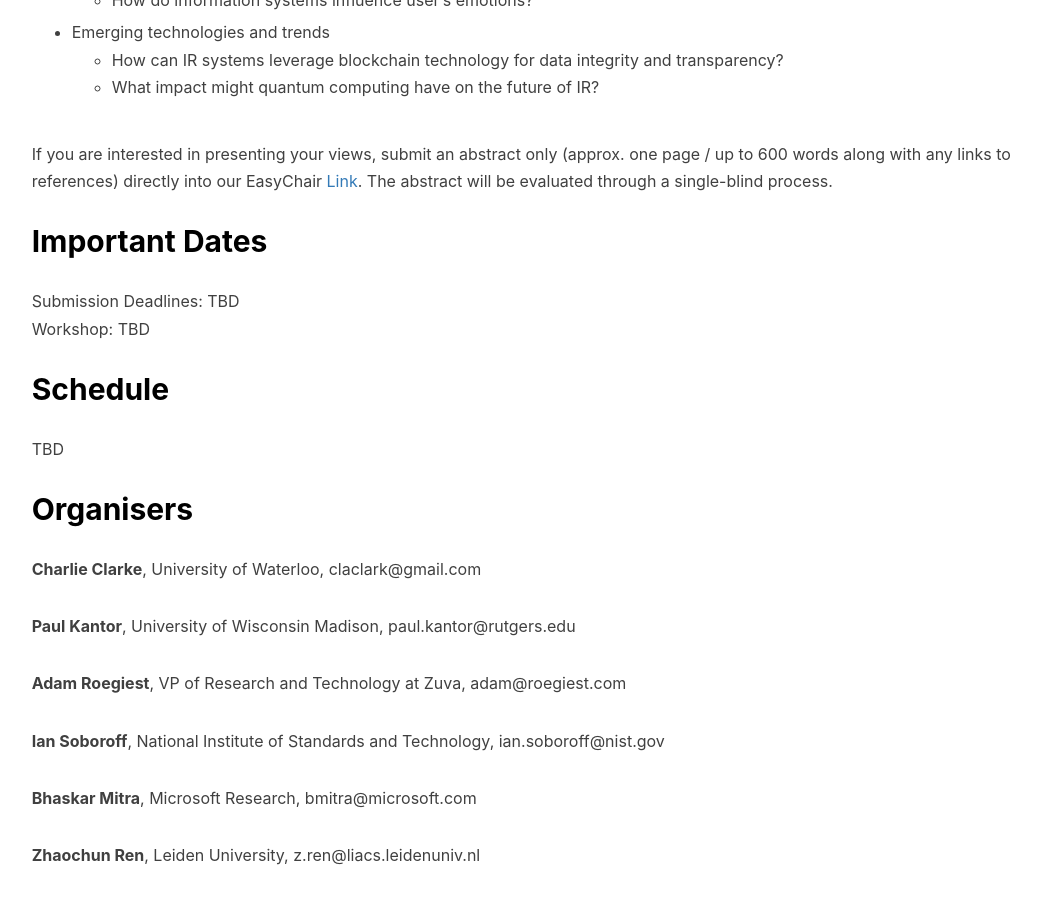
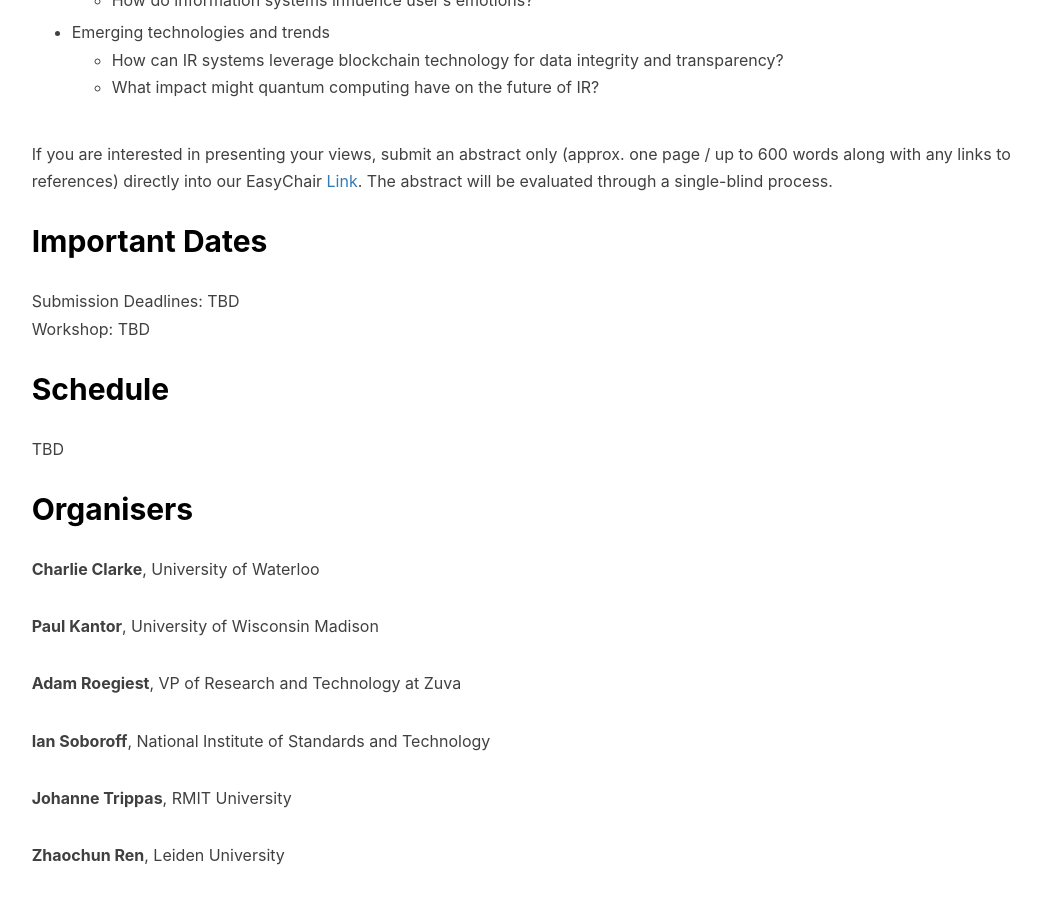
Before and after one commit to SearchFutures/SearchFutures.github.io, a Jekyll site: the page built from index.md, in a window 1280 px wide and 900 px high, scrolled down 2777 px. Shown: the whole window, without its empty margins (90-1131 px from the left). Built offline with Jekyll 4.4.1, drawn with Linux system fonts in a browser that asks for light colours; nearby versions of some CDN libraries; our own code applies the rules of GitHub Pages for plain Markdown files.

Commit message:
Update index.md

```diff
--- a/index.md
+++ b/index.md
@@ -86,14 +86,14 @@ TBD
 
 ## <a name='Organisers' style="color: black !important; text-decoration: none;"> Organisers </a>
 
-**Charlie Clarke**, University of Waterloo, claclark@gmail.com
+**Charlie Clarke**, University of Waterloo
 
-**Paul Kantor**, University of Wisconsin Madison, paul.kantor@rutgers.edu
+**Paul Kantor**, University of Wisconsin Madison
 
-**Adam Roegiest**, VP of Research and Technology at Zuva, adam@roegiest.com
+**Adam Roegiest**, VP of Research and Technology at Zuva
 
-**Ian Soboroff**, National Institute of Standards and Technology, ian.soboroff@nist.gov
+**Ian Soboroff**, National Institute of Standards and Technology
 
-**Bhaskar Mitra**, Microsoft Research, bmitra@microsoft.com
+**Johanne Trippas**, RMIT University
 
-**Zhaochun Ren**, Leiden University, z.ren@liacs.leidenuniv.nl
+**Zhaochun Ren**, Leiden University
```
